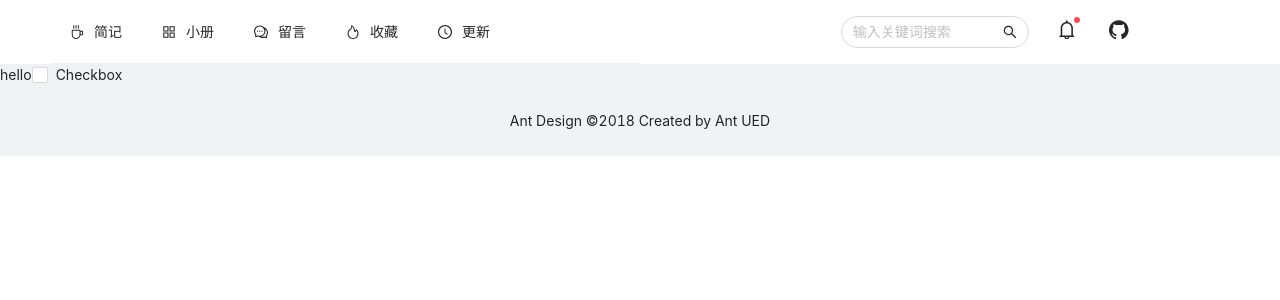
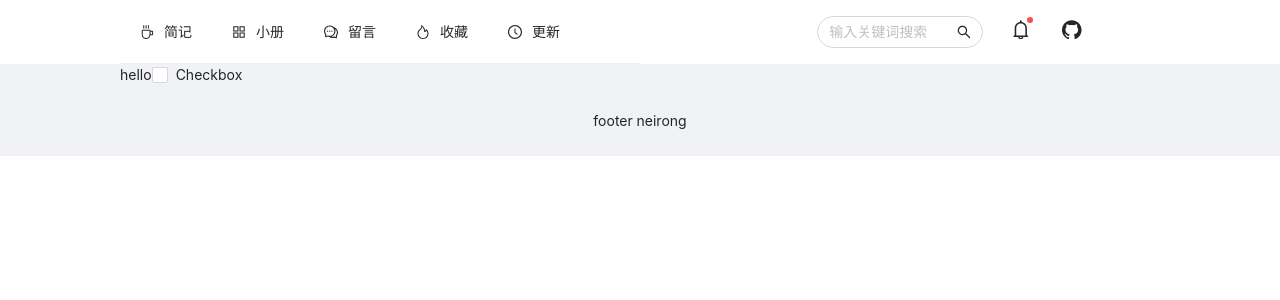
Before and after one commit to dongyuanxin/cloudpress, a Next.js app in the folder frontend/: page /home in a window 1280 px wide. Shown: the top 300 px of the page. Built offline with nearby package versions, Linux system fonts and the light colour scheme.

Commit message:
feat: 调整网站视图大小

```diff
--- a/frontend/pages/_app.js
+++ b/frontend/pages/_app.js
@@ -12,7 +12,7 @@ export default function MyApp({ Component, pageProps }) {
 
     return <Layout>
         <Header style={{background: 'white'}}>
-            <Row>
+            <Row style={{ width: '1040px', maxWidth: '95vw', margin: '0 auto'}}>
                 <Col span={12}>
                     <Menu mode='horizontal'>
                         <Menu.Item key="mail" icon={<CoffeeOutlined />}>
@@ -53,11 +53,11 @@ export default function MyApp({ Component, pageProps }) {
                 </Col>
             </Row>
         </Header>
-        <Content>
+        <Content style={{ width: '1040px', maxWidth: '95vw', margin: '0 auto'}}>
             <Component {...pageProps} />
         </Content>
         <Footer style={{ textAlign: 'center' }}>
-            Ant Design ©2018 Created by Ant UED
+            footer neirong
         </Footer>
     </Layout>
 }
```
